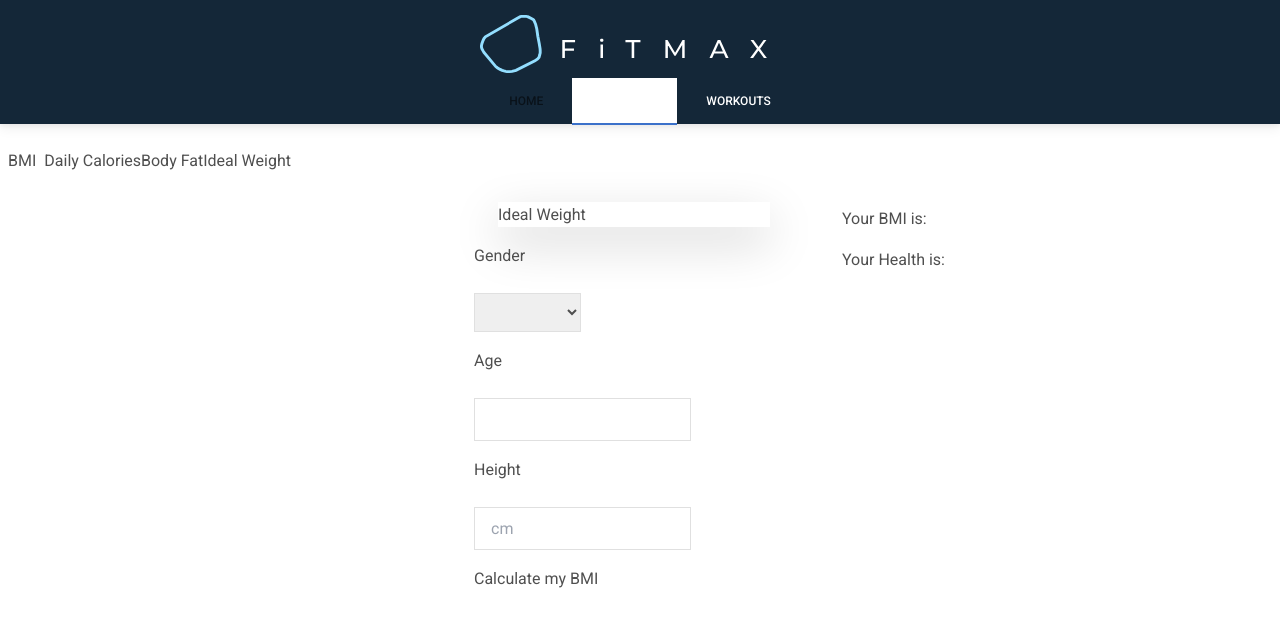
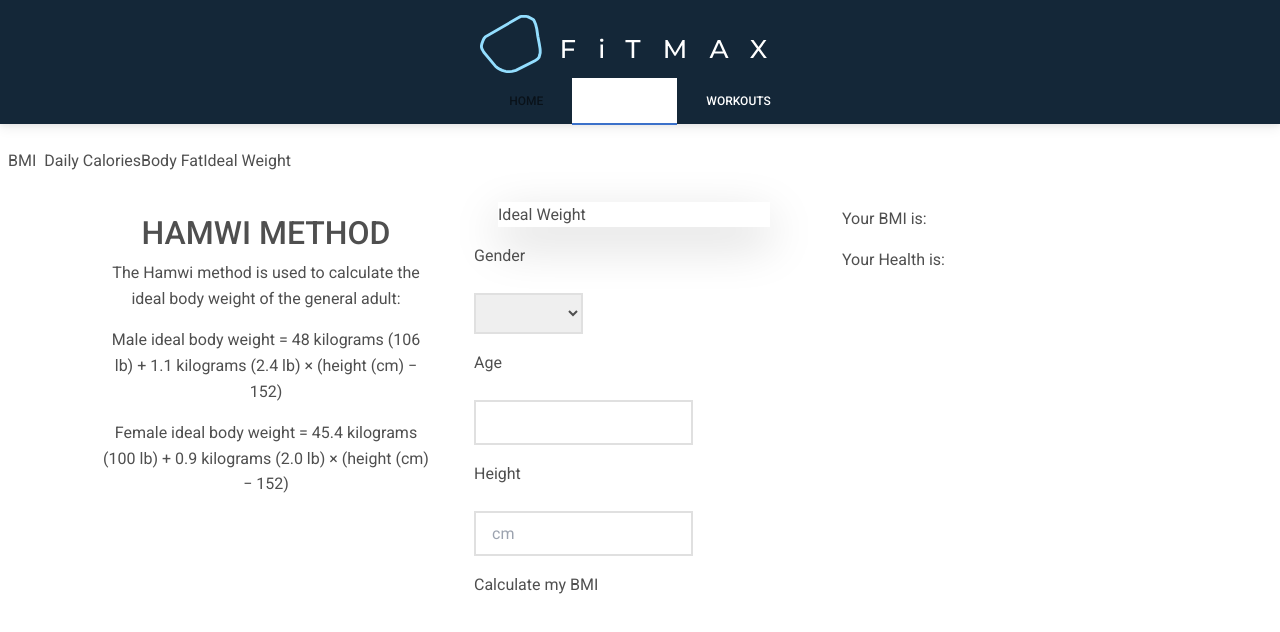
Before and after one commit to umairshah14/FitMax, a React (Create React App) app: page /Fitness in a window 1280 px wide. Both pictures are taken after a click on the button "Ideal Weight". Shown: the top 632 px of the page. Built offline with nearby package versions, Linux system fonts and the light colour scheme; what @material-tailwind/react would draw is missing.

Commit message:
idealweight text

```diff
--- a/src/components/IdealWeight.js
+++ b/src/components/IdealWeight.js
@@ -57,15 +57,24 @@ function IdealWeight() {
       <Container>
        <Row>
         <Col lg={6} sm={12}>
+         <div className="mt-20">
+            <div className="box-border h-auto w-auto leading-5 py-3 border-4 border-secondcolor bg-indigo-50 text-maincolor rounded-md  leading-4">
+                <h2 className="text-2xl font-bold text-center underline">HAMWI METHOD</h2>
+                <p className="text-center font-semibold">The Hamwi method is used to calculate the ideal body weight
+                of the general adult: </p>
+                <p className="text-center px-2">Male ideal body weight = 48 kilograms (106 lb) + 1.1 kilograms (2.4 lb) × (height (cm) − 152)</p>
+                <p className="text-center px-2">Female ideal body weight = 45.4 kilograms (100 lb) + 0.9 kilograms (2.0 lb) × (height (cm) − 152)</p>
+            </div>
+        </div>
         </Col>
         <Col lg={6} sm={12}>
-        <div className=" flex mx-auto px-2 mt-28 mb-15">
+        <div className=" flex mx-auto px-2 mt-18 mb-15">
          <div className="flex max-w-md mx-auto md:max-w-xl">
            <div className="md:flex">
-            <Card className=" bg-indigo-800 mt-12 ml-8 p-1 mr-6">
+            <Card className=" bg-maincolor border-2 border-secondcolor mt-12 ml-8 p-1 mr-6">
              <CardHeader
               variant="gradient"
-              className="grid h-8 text-xl font-bold place-items-center border-2 border-indigo-800  bg-indigo-50 text-indigo-800"
+              className="grid h-8 text-xl font-bold place-items-center border-2 border-secondcolor  bg-indigo-50 text-maincolor"
               >
               {" "}
               Ideal Weight
@@ -80,7 +89,7 @@ function IdealWeight() {
                 >
                     Gender
                </Typography>
-               <select className="text-right text-indigo-50 bg-indigo-800 border w-full py-2 px-3  mt-2 rounded-md flex-1">
+               <select className="text-right text-indigo-50 bg-maincolor border w-full py-2 px-3  mt-2 rounded-md flex-1">
                       <option style={{display:"none"}}></option>
                       <option>Male</option>
                       <option>Female</option>
@@ -97,7 +106,7 @@ function IdealWeight() {
                 </Typography>
                 <input id="weight"
                    variant="outlined"
-                   className="text-right text-indigo-50 bg-indigo-800 border w-full py-2 px-3 form-input mt-2 rounded-md flex-1" />
+                   className="text-right text-indigo-50 bg-maincolor border w-full py-2 px-3 form-input mt-2 rounded-md flex-1" />
               </div>
               <div className="flex flex-row items-center gap-4 shrink">
                 <Typography
@@ -110,11 +119,11 @@ function IdealWeight() {
                 </Typography>
                 <input id="height"
                     placeholder="cm"
-                   className="text-right text-indigo-50 bg-indigo-800 border w-full py-2 px-3 form-input mt-2 rounded-md flex-1" />
+                   className="text-right text-indigo-50 bg-maincolor border w-full py-2 px-3 form-input mt-2 rounded-md flex-1" />
               </div>
              </CardBody>
              <CardFooter className="pt-0">
-              <Button fullWidth className="text-indigo-800 bg-indigo-50" onClick={CalculateIdeal}>
+              <Button fullWidth className="text-indigo-800 bg-indigo-50 text-maincolor" onClick={CalculateIdeal}>
                 Calculate my BMI
               </Button>
              </CardFooter>
```
